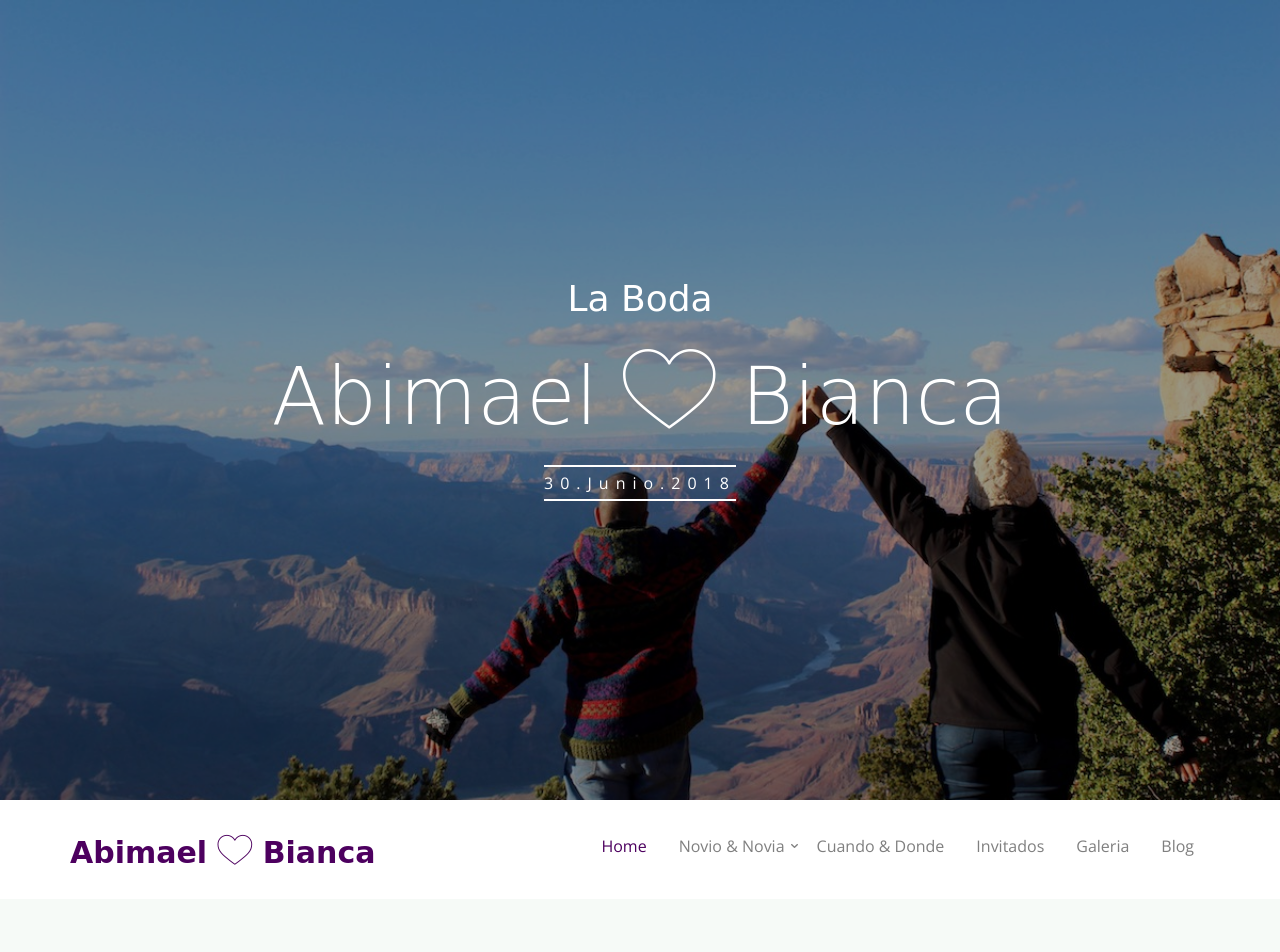
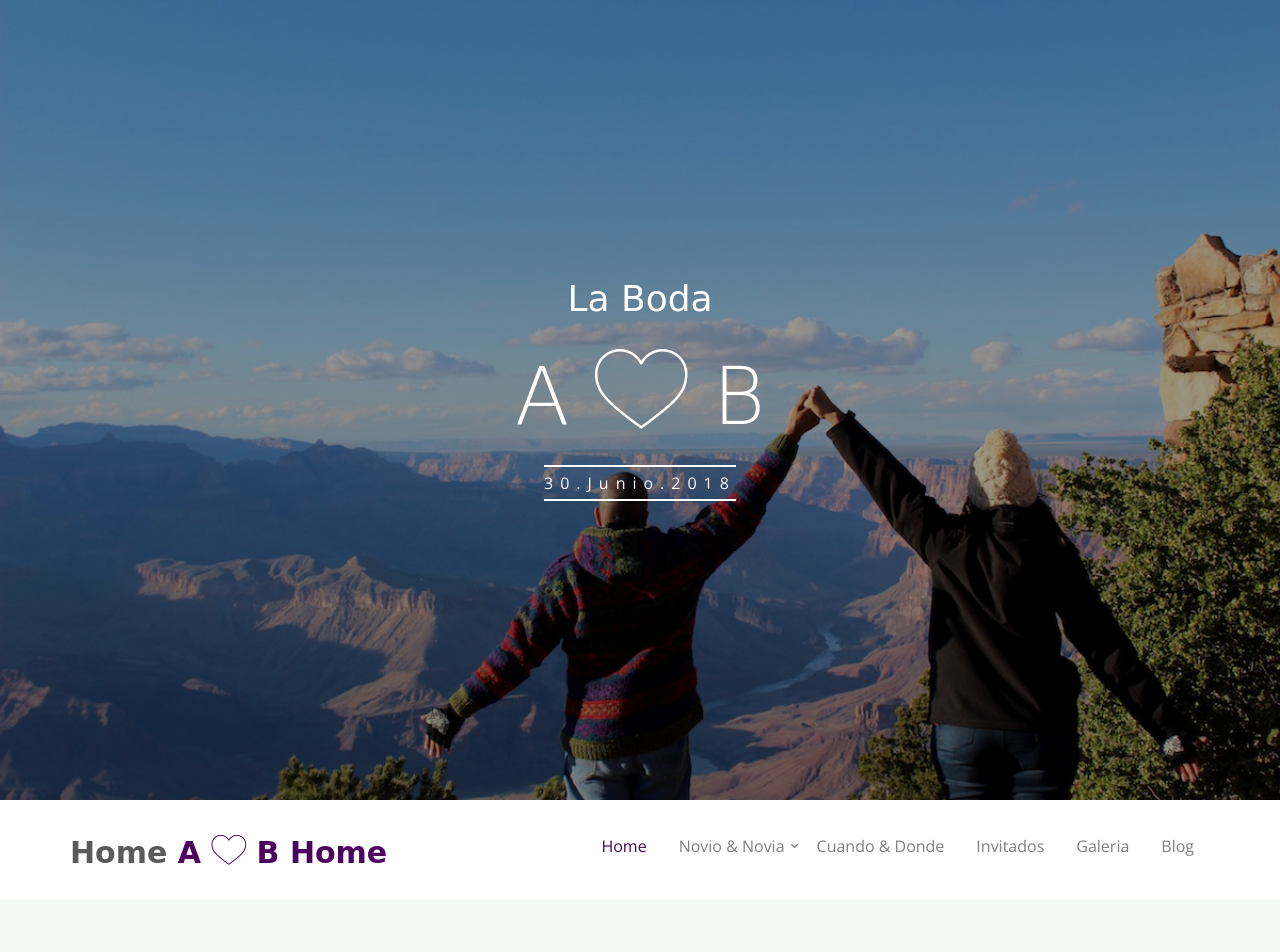
Before and after one commit to abcplusplus/abcplusplus.github.io, a website: page index.html in a window 1280 px wide. Shown: the top 952 px of the page. Drawn offline with nearby package versions, Linux system fonts and the light colour scheme; some packages are replaced by stand-ins of ours; no server answers; files whose address does not match are found by name; a web font is replaced by a local one.

Commit message:
Hay un error en js/main.js Commentando hasta que lo arreglemos

```diff
--- a/index.html
+++ b/index.html
@@ -79,7 +79,7 @@
 							<div class="col-md-10 col-md-offset-1">
 								<div class="animate-box">
 									<h1>La Boda</h1>
-									<h2>Abimael <i class="icon-heart"></i> Bianca</h2>
+									<h2>A <i class="icon-heart"></i> B</h2>
 									<p><span>30.Junio.2018</span></p>
 								</div>
 							</div>
@@ -93,7 +93,7 @@
 			<div class="container">
 				<div class="nav-header">
 					<a href="#" class="js-fh5co-nav-toggle fh5co-nav-toggle dark"><i></i></a>
-					<h1 id="fh5co-logo"><a href="index.html">Abimael <i class="icon-heart"></i> Bianca</a></h1>
+					<h1 id="fh5co-logo">Home <a href="index.html">A <i class="icon-heart"></i> B Home</a></h1>
 					<!-- START #fh5co-menu-wrap -->
 					<nav id="fh5co-menu-wrap" role="navigation">
 						<ul class="sf-menu" id="fh5co-primary-menu">
@@ -211,6 +211,6 @@
 	<script src="https://maps.googleapis.com/maps/api/js?key=AIzaSyCefOgb1ZWqYtj7raVSmN4PL2WkTrc-KyA&sensor=false"></script>
 	<!-- jQuery -->
 	<script src="dist/scripts.min.js"></script>
-	<script src="js/main.js"></script>
+	<!-- <script src="js/main.js"></script> -->
 	</body>
 </html>
--- a/js/main.js
+++ b/js/main.js
@@ -167,7 +167,7 @@
 	// If the count down is finished, write some text
 	if (distance < 0) {
 	 clearInterval(x);
-	 document.getElementById("demo").innerHTML = "La Ceremonia de la boda terminó";
+	 document.getElementById("demo").innerHTML = "La Ceremonia de la boda termino";
 	}
 	}, 1000);
 
```
